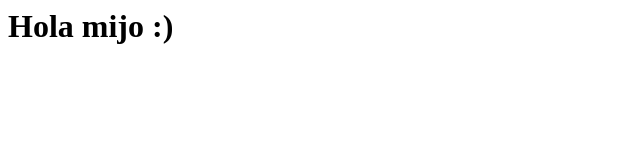
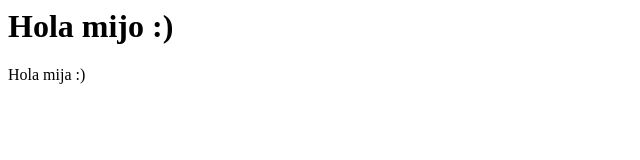
Before and after one commit to LulaV14/Example-Repo, a plain HTML site: page lula.html in a window 1280 px wide. Shown: the full height of the page, 0-640 px from the left. Drawn offline with Linux system fonts and the light colour scheme.

Commit message:
hola mija

```diff
--- a/lula.html
+++ b/lula.html
@@ -4,5 +4,6 @@
   </head>
   <body>
     <h1>Hola mijo :)</h1>
+    <p>Hola mija :)</p>
   </body>
 </html>
```
